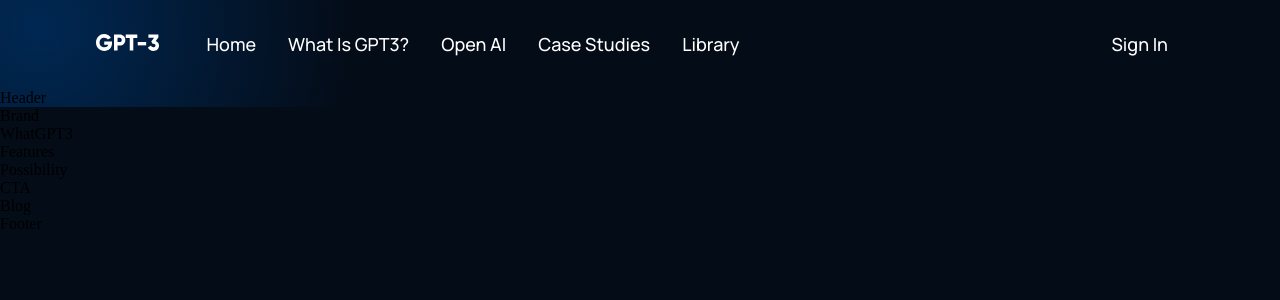
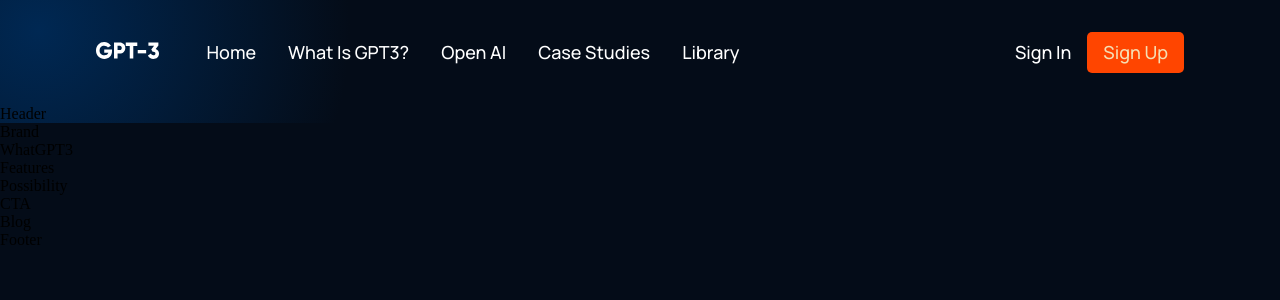
Before and after one commit to emmaguty/moderno, a React (Create React App) app: page / in a window 1280 px wide. Shown: the top 300 px of the page. Built offline with nearby package versions, Linux system fonts and the light colour scheme.

Commit message:
Se termino el menu web

```diff
--- a/src/components/navbar/Navbar.jsx
+++ b/src/components/navbar/Navbar.jsx
@@ -24,7 +24,10 @@ const Navbar = () => {
       </div>
       <div className='gpt3__navbar-sign'>
         <p>Sign In</p>
+        <button type='button'>Sign Up</button>
       </div>
+      {/* Menu de Inicio responsive movil */}
+
     </div>
   )
 }
--- a/src/components/navbar/navbar.css
+++ b/src/components/navbar/navbar.css
@@ -47,3 +47,19 @@
     margin: 0 1rem;
     cursor: pointer;
 }
+
+.gpt3__navbar-sign button,
+.gpt3__navbar-menu_container button {
+    padding: 0.5rem 1rem;
+    left: 1153px;
+    top: 55px;
+    color: wheat;
+    font-family: var(--font-family);
+    font-weight: 500;
+    font-size: 18px;
+    line-height: 25px;
+    border: 0;
+    background: orangered;
+    border-radius: 5px;
+    cursor: pointer;
+}
```
